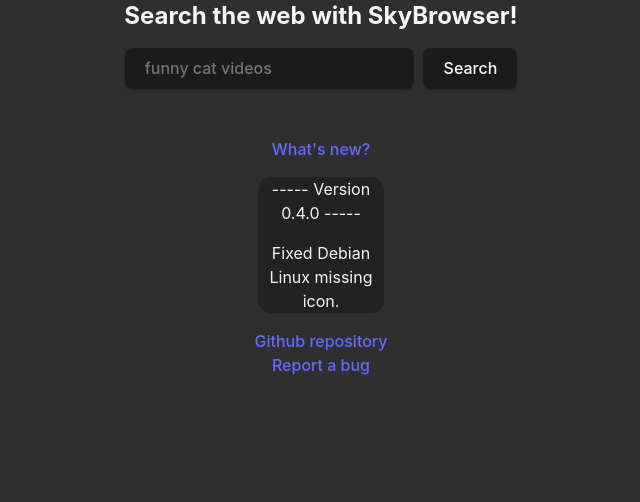
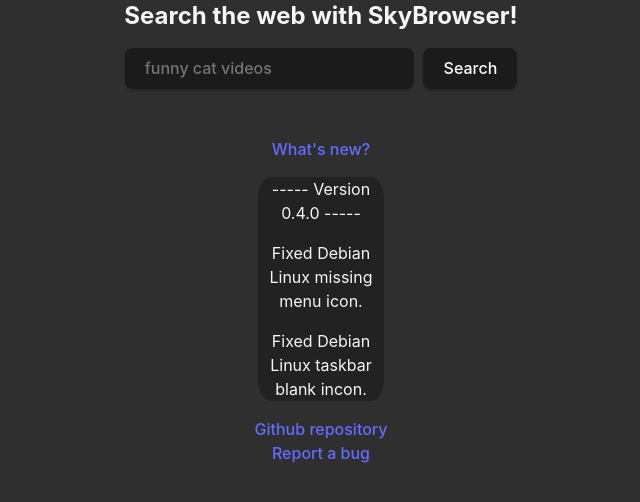
Before and after one commit to SkylerHope/SkyBrowser, an Electron app: page index.html in a window 1280 px wide. Both pictures are taken after a click on the link "What's new?". Shown: the part 174-676 px from the top of the page, without its empty margins (319-959 px from the left). Drawn offline with Linux system fonts and the light colour scheme.

Commit message:
version correction

```diff
--- a/index.html
+++ b/index.html
@@ -30,7 +30,8 @@
       <!-- START OF PATCH NOTES -->
        <div id="patchnotes" hidden>
         <p>----- Version 0.4.0 -----</p>
-        <p>Fixed Debian Linux missing icon.</p>
+        <p>Fixed Debian Linux missing menu icon.</p>
+         <p>Fixed Debian Linux taskbar blank incon.</p>
        </div>
       <!-- END OF PATCH NOTES -->
       <a href="https://github.com/SkylerHope/SkyBrowser">Github repository</a><br/>
--- a/package.json
+++ b/package.json
@@ -1,6 +1,6 @@
 {
   "name": "skybrowser",
-  "version": "0.4.1",
+  "version": "0.4.0",
   "description": "A minimal and lightweight web browser",
   "icon": "./assets/logo.png",
   "main": "main.mjs",
```
